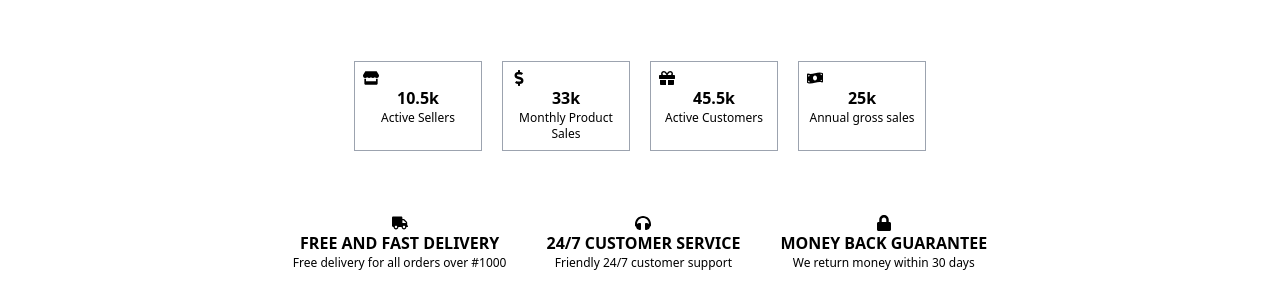
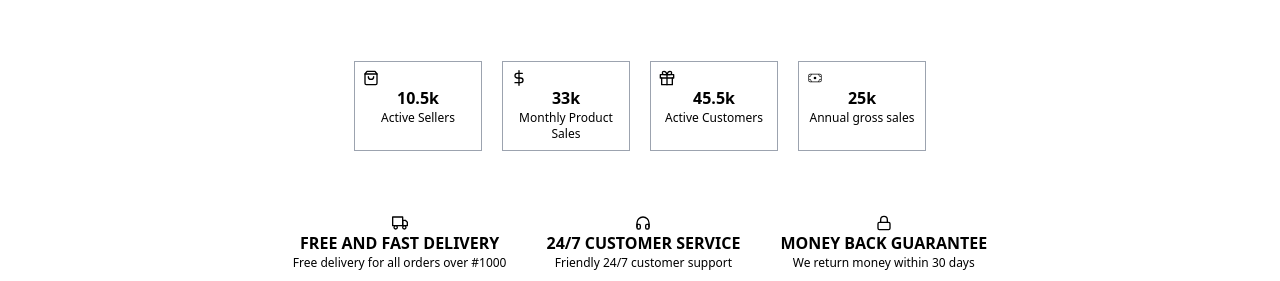
Before and after one commit to KingDez04/EcmrcWbst, a React (Vite) app: page /about in a window 1280 px wide. Shown: the part 780-1061 px from the top of the page. Built offline with nearby package versions, Linux system fonts and the light colour scheme.

Commit message:
chore(ui): replace Font Awesome icons with Feather Icons

```diff
--- a/src/components/About/About.jsx
+++ b/src/components/About/About.jsx
@@ -1,12 +1,12 @@
 import {
-  FaStore,
-  FaDollarSign,
-  FaMoneyBillWave,
-  FaGift,
-  FaTruck,
-  FaHeadphones,
-  FaLock,
-} from "react-icons/fa";
+  FiShoppingBag,
+  FiDollarSign,
+  FiGift,
+  FiTruck,
+  FiHeadphones,
+  FiLock,
+} from "react-icons/fi";
+import { CiMoneyBill } from "react-icons/ci";
 import image from "../../assets/images/aboutImage.png";
 
 const About = () => {
@@ -39,22 +39,22 @@ const About = () => {
         </div>
         <div className="flex justify-center gap-5">
           <div className="hover:bg-[#DB4444] hover:text-white p-2 md:min-w-32 md:max-w-32 border-gray-400 border-[1px] text-center">
-            <FaStore />
+            <FiShoppingBag />
             <p className="font-bold">10.5k</p>
             <p className="text-xs">Active Sellers</p>
           </div>
           <div className="hover:bg-[#DB4444] hover:text-white p-2 md:min-w-32 md:max-w-32 border-gray-400 border-[1px] text-center">
-            <FaDollarSign />
+            <FiDollarSign />
             <p className="font-bold">33k</p>
             <p className="text-xs">Monthly Product Sales</p>
           </div>
           <div className="hover:bg-[#DB4444] hover:text-white p-2 md:min-w-32 md:max-w-32 border-gray-400 border-[1px] text-center">
-            <FaGift />
+            <FiGift />
             <p className="font-bold">45.5k</p>
             <p className="text-xs">Active Customers</p>
           </div>
           <div className="hover:bg-[#DB4444] hover:text-white p-2 md:min-w-32 md:max-w-32 border-gray-400 border-[1px] text-center">
-            <FaMoneyBillWave />
+            <CiMoneyBill />
             <p className="font-bold">25k</p>
             <p className="text-xs">Annual gross sales</p>
           </div>
@@ -62,21 +62,21 @@ const About = () => {
         <div className="flex justify-center gap-10">
           <div className="text-center">
             <div className="flex justify-center">
-              <FaTruck />
+              <FiTruck />
             </div>
             <p className="font-bold">FREE AND FAST DELIVERY</p>
             <p className="text-xs">Free delivery for all orders over #1000</p>
           </div>
           <div className="text-center">
             <div className="flex justify-center">
-              <FaHeadphones />
+              <FiHeadphones />
             </div>
             <p className="font-bold">24/7 CUSTOMER SERVICE</p>
             <p className="text-xs">Friendly 24/7 customer support</p>
           </div>
           <div className="text-center">
             <div className="flex justify-center">
-              <FaLock />
+              <FiLock />
             </div>
             <p className="font-bold">MONEY BACK GUARANTEE</p>
             <p className="text-xs">We return money within 30 days</p>
--- a/src/components/Home/Home.jsx
+++ b/src/components/Home/Home.jsx
@@ -1,7 +1,7 @@
 import Products from "./Products";
 import useFetch from "./useFetch";
 import NewArrival from "./NewArrival";
-import { FaTruck, FaHeadphones, FaLock } from "react-icons/fa";
+import { FiTruck, FiHeadphones, FiLock } from "react-icons/fi";
 import image1 from "../../assets/images/banner1.png";
 import image2 from "../../assets/images/banner2.png";
 
@@ -51,21 +51,21 @@ const Home = () => {
       <div className="flex justify-center gap-10 mt-5">
         <div className="text-center">
           <div className="flex justify-center">
-            <FaTruck />
+            <FiTruck />
           </div>
           <p className="font-bold">FREE AND FAST DELIVERY</p>
           <p className="text-xs">Free delivery for all orders over #1000</p>
         </div>
         <div className="text-center">
           <div className="flex justify-center">
-            <FaHeadphones />
+            <FiHeadphones />
           </div>
           <p className="font-bold">24/7 CUSTOMER SERVICE</p>
           <p className="text-xs">Friendly 24/7 customer support</p>
         </div>
         <div className="text-center">
           <div className="flex justify-center">
-            <FaLock />
+            <FiLock />
           </div>
           <p className="font-bold">MONEY BACK GUARANTEE</p>
           <p className="text-xs">We return money within 30 days</p>
--- a/src/components/Home/ProductDetails.jsx
+++ b/src/components/Home/ProductDetails.jsx
@@ -1,5 +1,5 @@
 import { useParams, useNavigate } from "react-router-dom";
-import { FaHeart, FaTruck, FaRecycle } from "react-icons/fa";
+import { FiHeart, FiTruck, FiRepeat } from "react-icons/fi";
 // import { useAuth } from "../Auths/Auth";
 import useFetch from "./useFetch";
 
@@ -93,19 +93,19 @@ const ProductDetails = () => {
                     navigate("/favourite");
                   }}
                 >
-                  <FaHeart />
+                  <FiHeart />
                 </button>
               </div>
               <div className="flex flex-col gap-0 text-xs">
                 <div className="border-[1px] border-black py-1 px-2 flex gap-10">
-                  <FaTruck />
+                  <FiTruck />
                   <p>
                     Free Delivery <br />
                     Enter your postal code for Delivery Availability.
                   </p>
                 </div>
                 <div className="border-[1px] border-black py-1 px-2 flex gap-10">
-                  <FaRecycle />
+                  <FiRepeat />
                   <p>
                     Return Delivery <br />
                     Free 30 Days Delivery Returns.
--- a/src/components/Home/Products.jsx
+++ b/src/components/Home/Products.jsx
@@ -1,8 +1,14 @@
 import { Link, useNavigate } from "react-router-dom";
-import { FaHeart, FaGripVertical } from "react-icons/fa";
+import { FaGripVertical } from "react-icons/fa";
+import { FiHeart } from "react-icons/fi";
 // import { useAuth } from "./Auths/Auth";
 
-const Products = ({ products, title = null, banner = null, ovrviewData = null }) => {
+const Products = ({
+  products,
+  title = null,
+  banner = null,
+  ovrviewData = null,
+}) => {
   const navigate = useNavigate();
   //   const { addToWishlist } = useAuth();
   return (
@@ -47,7 +53,7 @@ const Products = ({ products, title = null, banner = null, ovrviewData = null })
                   navigate("/wishlist");
                 }}
               >
-                <FaHeart />
+                <FiHeart />
               </button>
             </div>
           </div>
--- a/src/components/Wishlist/Wishlist.jsx
+++ b/src/components/Wishlist/Wishlist.jsx
@@ -1,5 +1,5 @@
 // import { useAuth } from "../Auths/Auth";
-import { FaTrash } from "react-icons/fa";
+import { FiTrash } from "react-icons/fi";
 import image1 from "../../assets/images/aboutImage.png";
 import image2 from "../../assets/images/authImage.png"
 const wishlist = [
@@ -63,7 +63,7 @@ const Wishlist = () => {
                   //     removeFromWishlist(product);
                   //   }}
                 >
-                  <FaTrash />
+                  <FiTrash />
                 </button>
               </div>
             </div>
```
